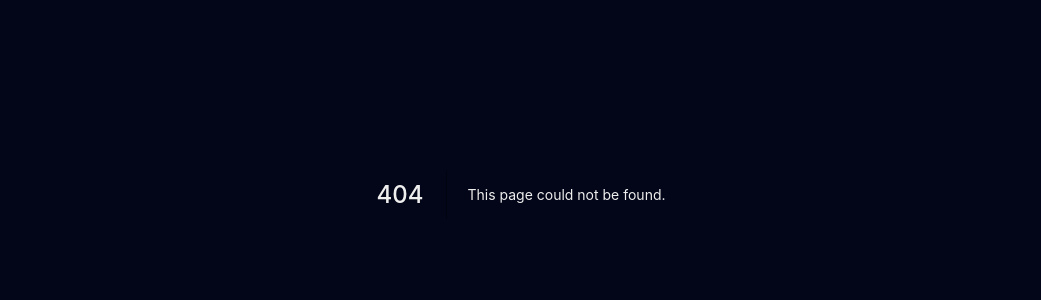
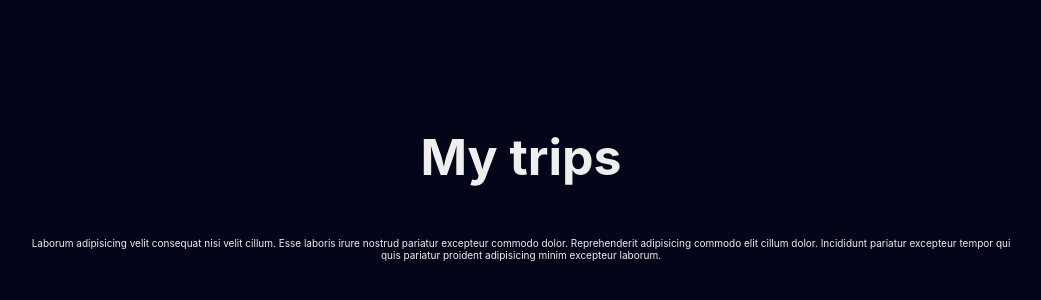
Before and after one commit to EuCarlos/my-trip-nextjs-graphql-leaflet, a Next.js app: page /about in a window 1280 px wide. Before the commit this address had no page. Shown: the part 206-506 px from the top of the page, without its empty margins (119-1160 px from the left). Built offline with nearby package versions, Linux system fonts and the light colour scheme.

Commit message:
:construction: create about page

```diff
--- /dev/null
+++ b/src/pages/about.tsx
@@ -0,0 +1,5 @@
+import AboutTemplate from "templates/About";
+
+const About = () => (<AboutTemplate/>)
+
+export default About
--- /dev/null
+++ b/src/templates/About/index.tsx
@@ -0,0 +1,19 @@
+import LinkWrapper from "components/LinkWrapper"
+import { CloseOutline } from "@styled-icons/evaicons-outline"
+
+import * as S from "./styles"
+
+const AboutTemplate = () => (
+  <S.Content>
+    <LinkWrapper href="/">
+      <CloseOutline size={32} />
+    </LinkWrapper>
+
+    <S.Heading>My trips</S.Heading>
+    <S.Body>
+      Laborum adipisicing velit consequat nisi velit cillum. Esse laboris irure nostrud pariatur excepteur commodo dolor. Reprehenderit adipisicing commodo elit cillum dolor. Incididunt pariatur excepteur tempor qui quis pariatur proident adipisicing minim excepteur laborum.
+    </S.Body>
+  </S.Content>
+)
+
+export default AboutTemplate
--- /dev/null
+++ b/src/templates/About/styles.ts
@@ -0,0 +1,24 @@
+import styled from "styled-components"
+
+export const Content = styled.section`
+  text-align: center;
+  display: flex;
+  align-items: center;
+  justify-content: center;
+  flex-direction: column;
+  height: 100vh;
+  max-width: var(--container);
+  margin: auto;
+`
+
+export const Heading = styled.h1`
+  font-size: var(--large);
+  margin-bottom: var(--large);
+`
+
+export const Body = styled.div`
+  p {
+    font-size: 2rem;
+    line-height: 1.5;
+  }
+`
```
Also changed, not shown: src/pages/index.tsx (+9 -1 lines).
